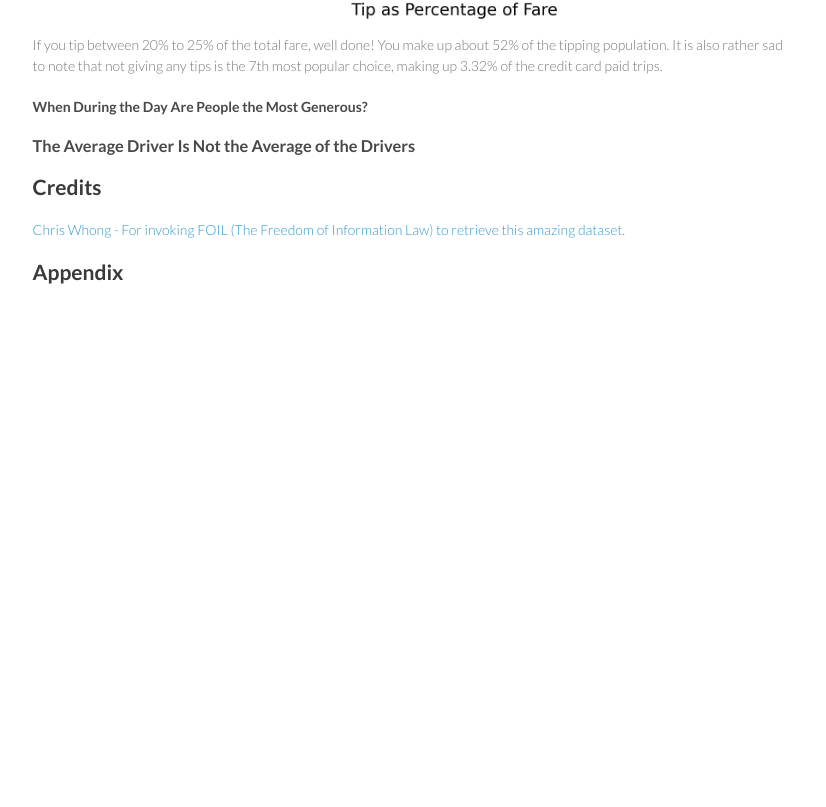
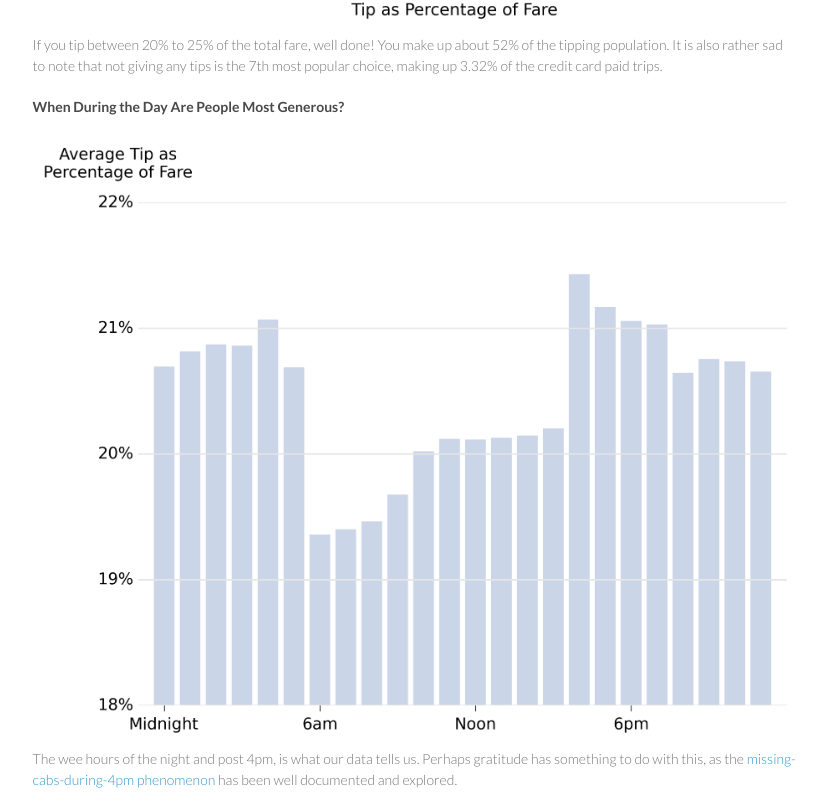
Before and after one commit to jumpypotato/foiling_nyc_cabs, a plain HTML site: page index.html in a window 1280 px wide. Shown: the part 7513-8320 px from the top of the page, without its empty margins (389-1215 px from the left). Before the commit the page ends 7866 px from the top, so only its background shows below. Drawn offline with Linux system fonts and the light colour scheme.

Commit message:
Update index.html

```diff
--- a/index.html
+++ b/index.html
@@ -657,10 +657,11 @@
                If you tip between 20% to 25% of the total fare, well done! You make up about 52% of the tipping population. It is also rather sad to note that not giving any tips is the 7th most popular choice, making up 3.32% of the credit card paid trips.
             </p>
             <h4>
-               When During the Day Are People the Most Generous?
+               When During the Day Are People Most Generous?
             </h4>
             <p>
-
+               <img src="images/tips/avg_tip_fare_percentage_by_hour.png" alt="average tip to fare percentage for each hour"/>
+               The wee hours of the night and post 4pm, is what our data tells us. Perhaps gratitude has something to do with this, as the <a href="http://iquantny.tumblr.com/post/115096016059/how-to-fix-nycs-no-cabs-at-4pm-problem">missing-cabs-during-4pm phenomenon</a> has been well documented and explored.
             </p>
             <h3>
                The Average Driver Is Not the Average of the Drivers
```
